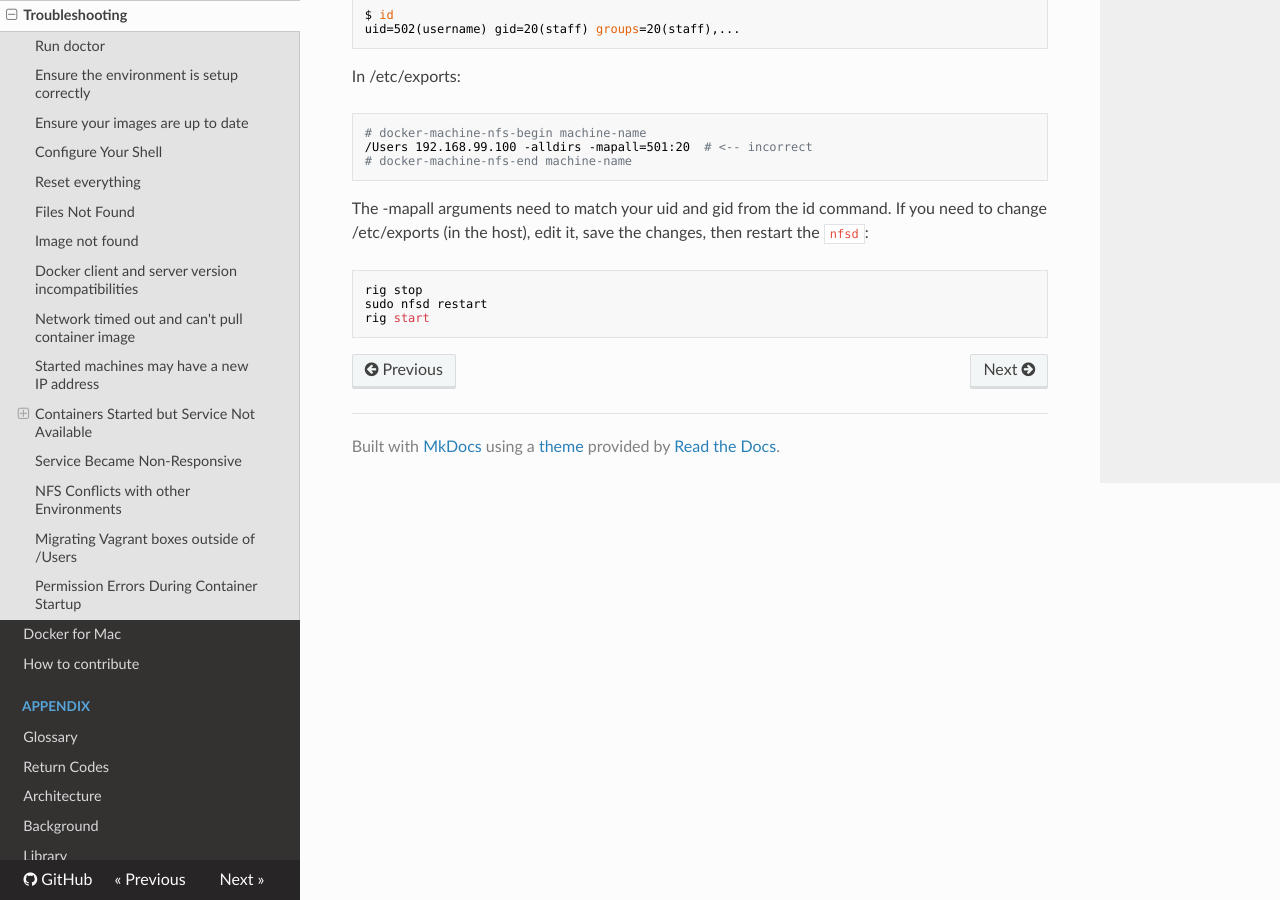
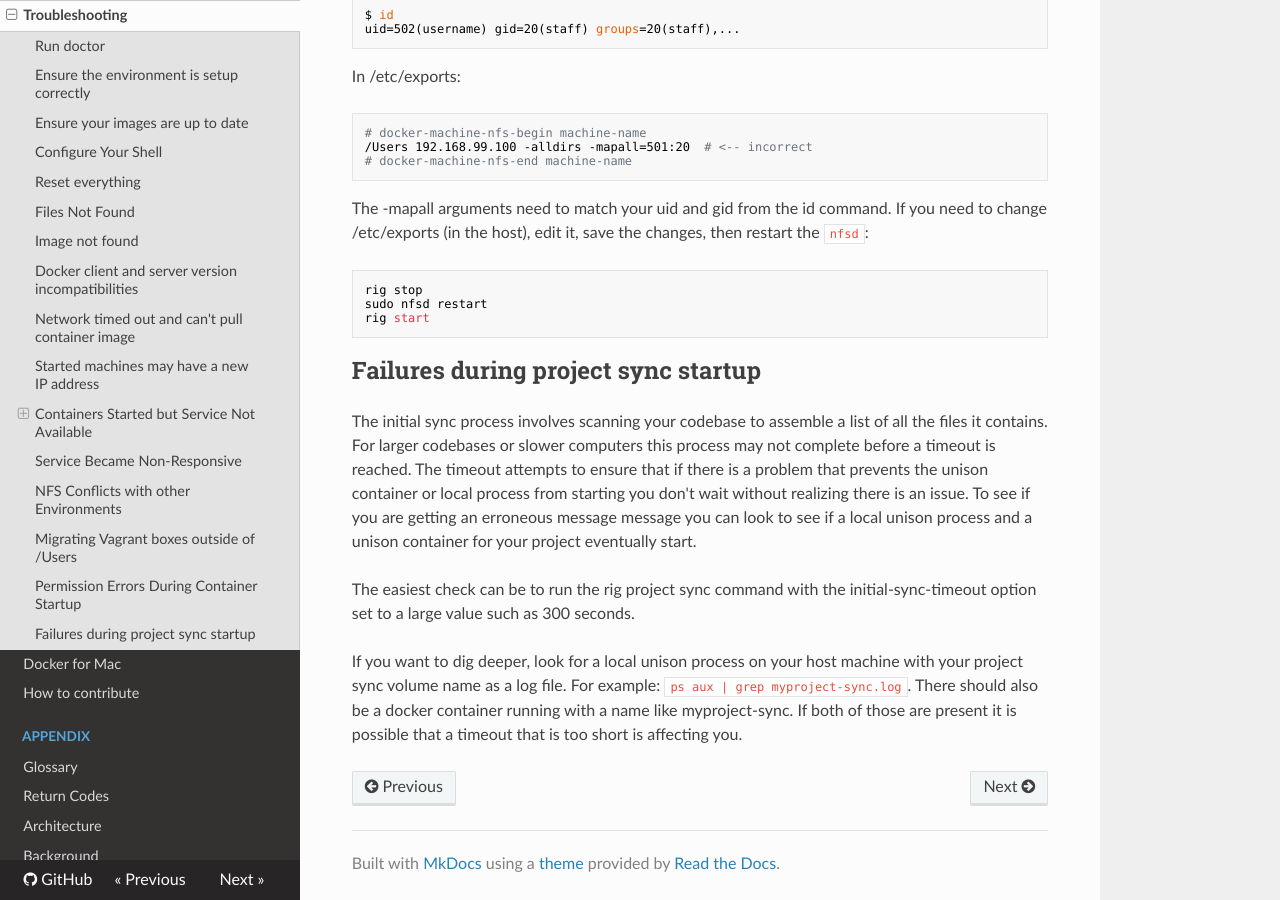
Before and after one commit to phase2/outrigger-docs, an MkDocs documentation site: the page built from docs/faq/troubleshooting.md, in a window 1280 px wide and 900 px high, scrolled down 6705 px. Built offline with MkDocs 1.6.1, drawn with Linux system fonts in a browser that asks for light colours; nearby versions of some CDN libraries; old or Windows-style settings are respelled for this version of MkDocs.

Commit message:
Adding project sync info to the troubleshooting page. (#27)

```diff
--- a/docs/faq/troubleshooting.md
+++ b/docs/faq/troubleshooting.md
@@ -268,3 +268,16 @@ The -mapall arguments need to match your uid and gid from the id command.  If yo
     rig stop
     sudo nfsd restart
     rig start
+
+## Failures during project sync startup
+
+The initial sync process involves scanning your codebase to assemble a list of all the files it contains. For larger codebases or slower computers this process
+may not complete before a timeout is reached. The timeout attempts to ensure that if there is a problem that prevents the unison container or local process from
+starting you don't wait without realizing there is an issue. To see if you are getting an erroneous message message you can look to see if a local unison process
+and a unison container for your project eventually start.
+
+The easiest check can be to run the rig project sync command with the initial-sync-timeout option set to a large value such as 300 seconds.
+
+If you want to dig deeper, look for a local unison process on your host machine with your project sync volume name as a log file. For example:
+`ps aux | grep myproject-sync.log`. There should also be a docker container running with a name like myproject-sync. If both of those are present it is possible
+that a timeout that is too short is affecting you.
```
